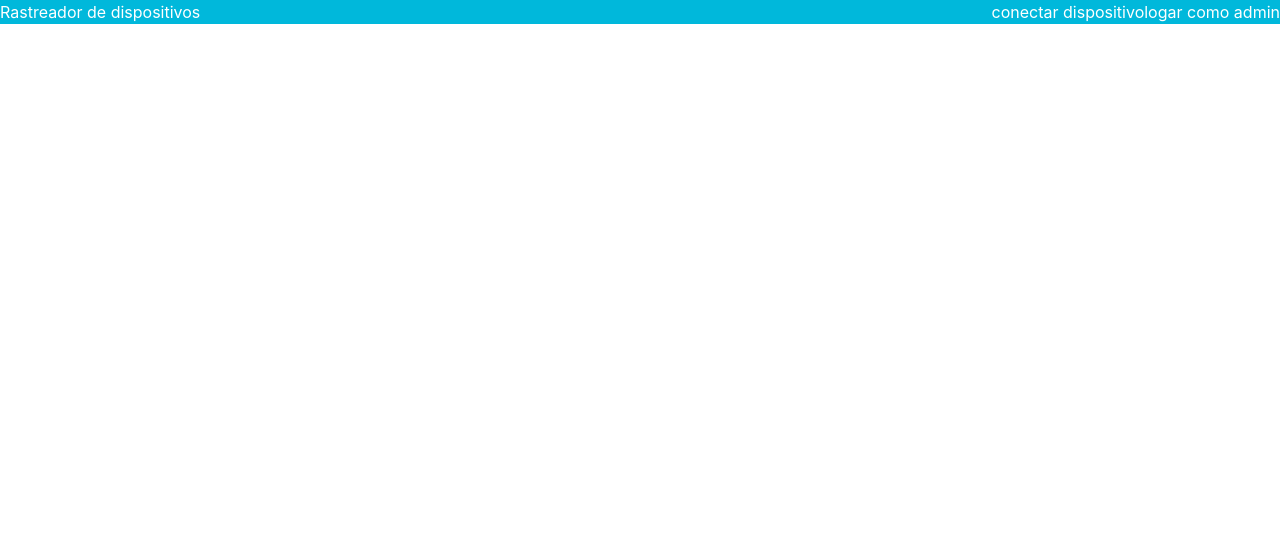
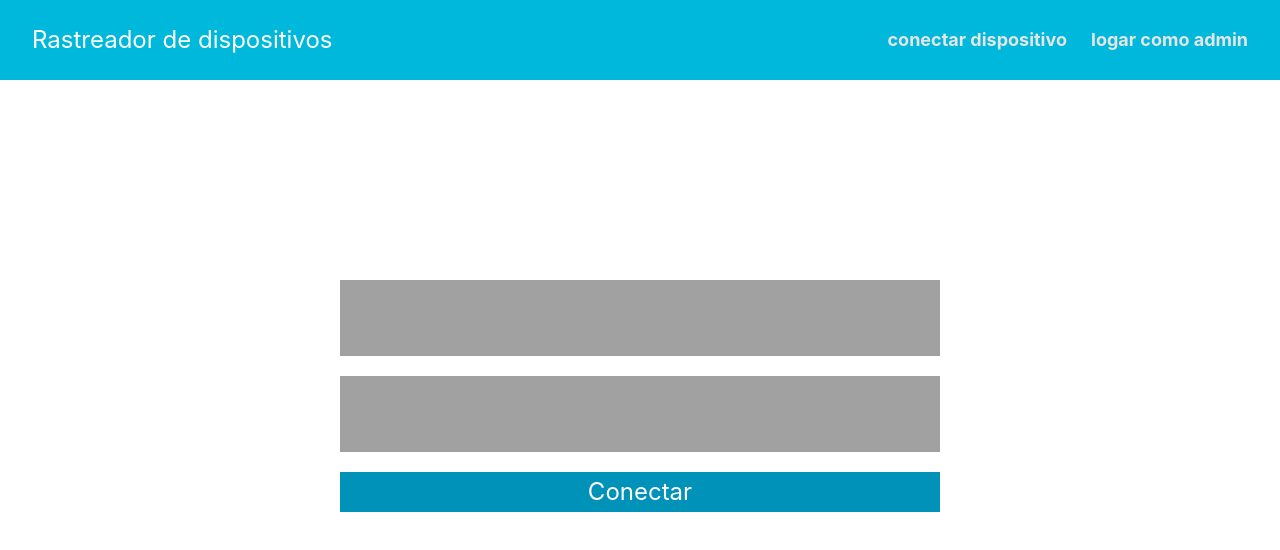
Before and after one commit to Rauatorres/app-rastreador-de-dispositivos-client, a React (Vite) app: page / in a window 1280 px wide. Shown: the top 550 px of the page. Built offline with nearby package versions, Linux system fonts and the light colour scheme.

Commit message:
finalizando conexão do dispositivo com o servidor

```diff
--- a/package.json
+++ b/package.json
@@ -11,6 +11,7 @@
   },
   "dependencies": {
     "@tailwindcss/vite": "^4.3.3",
+    "axios": "^1.19.0",
     "react": "^19.2.8",
     "react-dom": "^19.2.8",
     "tailwindcss": "^4.3.3"
--- a/src/App.tsx
+++ b/src/App.tsx
@@ -1,10 +1,11 @@
 import Header from "./components/header/Header";
+import ConnectDevicePage from "./pages/ConnectDevicePage";
 
 function App() {
   return (
     <>
       <Header />
-      <main></main>
+      <ConnectDevicePage />
     </>
   );
 }
--- /dev/null
+++ b/src/api/connect.ts
@@ -0,0 +1,13 @@
+import axios from "axios";
+import type ConnectionData from "../model/connectionData";
+import type ConnectionResponse from "../model/connectionResponse";
+
+export default async function connect(url: string, data: ConnectionData) {
+  const connectionData = (await axios.post(url + "connect_device", data)).data;
+  const responseObject: ConnectionResponse = {
+    success: connectionData.success,
+    msg: connectionData.msg,
+    error: connectionData.error,
+  };
+  return responseObject;
+}
--- /dev/null
+++ b/src/components/connect-device/connect-device-form/ConnectDeviceForm.tsx
@@ -0,0 +1,60 @@
+import { useState } from "react";
+import connect from "../../../api/connect";
+import type ConnectionData from "../../../model/connectionData";
+
+export default function ConnectDeviceForm() {
+  const [serverUrl, setServerUrl] = useState("");
+  const [data, setData] = useState<ConnectionData>({ ipAddress: "", name: "" });
+
+  async function handleSubmit(e: React.SubmitEvent) {
+    e.preventDefault();
+    const connection = await connect(serverUrl, data);
+    if (connection.success) {
+      console.log(connection.msg);
+    } else {
+      console.log(connection.error);
+    }
+  }
+
+  return (
+    <form
+      onSubmit={(e) => handleSubmit(e)}
+      className="flex flex-col gap-5 w-fit mx-auto my-50"
+    >
+      <input
+        className={`
+            bg-neutral-400
+            block
+            text-3xl
+            px-7 py-5
+            w-150
+            `}
+        type="text"
+        onChange={(e) => setServerUrl(e.target.value)}
+      />
+      <input
+        className={`
+            bg-neutral-400
+            block
+            text-3xl
+            px-7 py-5
+            w-150
+            `}
+        type="text"
+        onChange={(e) => setData({ ...data, name: e.target.value })}
+      />
+      <button
+        className={`
+            bg-cyan-600 text-white
+            px-5 py-1
+            cursor-pointer
+            block
+            text-2xl
+            `}
+        type="submit"
+      >
+        Conectar
+      </button>
+    </form>
+  );
+}
--- a/src/components/header/Header.tsx
+++ b/src/components/header/Header.tsx
@@ -5,12 +5,19 @@ export default function Header() {
     <header
       className={`
         bg-cyan-500 text-white
-        flex justify-between
+        flex justify-between items-center
+        px-8
+        py-6
     `}
     >
-      <h1>Rastreador de dispositivos</h1>
+      <h1 className="text-2xl cursor-default">Rastreador de dispositivos</h1>
       <nav>
-        <ul className={`flex`}>
+        <ul
+          className={`
+        flex gap-6
+        text-lg
+            `}
+        >
           <Navlink title="conectar dispositivo" />
           <Navlink title="logar como admin" />
         </ul>
--- a/src/components/header/navlink/Navlink.tsx
+++ b/src/components/header/navlink/Navlink.tsx
@@ -5,7 +5,9 @@ type NavlinkProps = {
 export default function Navlink(props: NavlinkProps) {
   return (
     <li>
-      <a href="#">{props.title}</a>
+      <a className="text-neutral-200 hover:text-white font-bold" href="#">
+        {props.title}
+      </a>
     </li>
   );
 }
--- /dev/null
+++ b/src/model/connectionData.ts
@@ -0,0 +1,4 @@
+export default interface ConnectionData {
+  ipAddress: string;
+  name: string;
+}
--- /dev/null
+++ b/src/model/connectionResponse.ts
@@ -0,0 +1,5 @@
+export default interface ConnectionResponse {
+  success: boolean;
+  msg?: string;
+  error?: string;
+}
--- /dev/null
+++ b/src/pages/ConnectDevicePage.tsx
@@ -0,0 +1,11 @@
+import ConnectDeviceForm from "../components/connect-device/connect-device-form/ConnectDeviceForm";
+
+export default function ConnectDevicePage() {
+  return (
+    <main>
+      <section>
+        <ConnectDeviceForm />
+      </section>
+    </main>
+  );
+}
```
Also changed, not shown: 1 other file (tests, documents, lock files or other folders).
